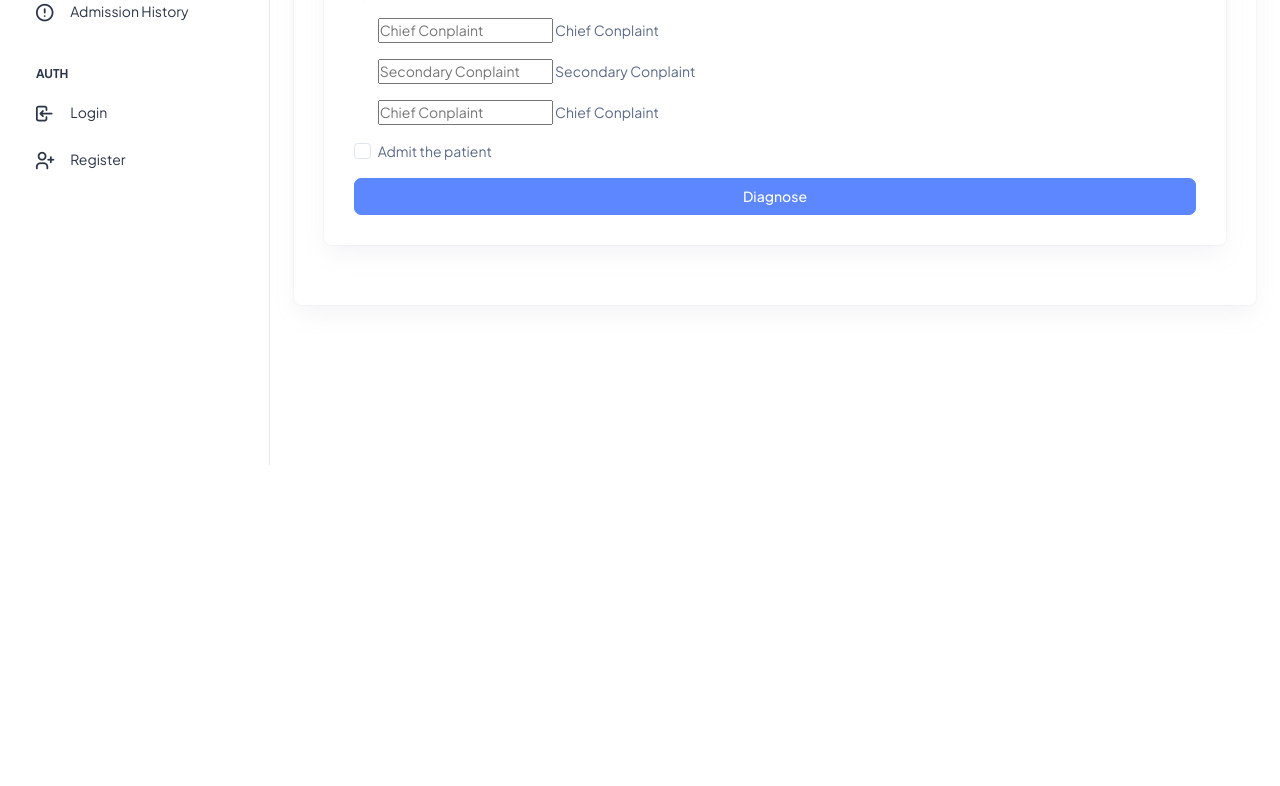
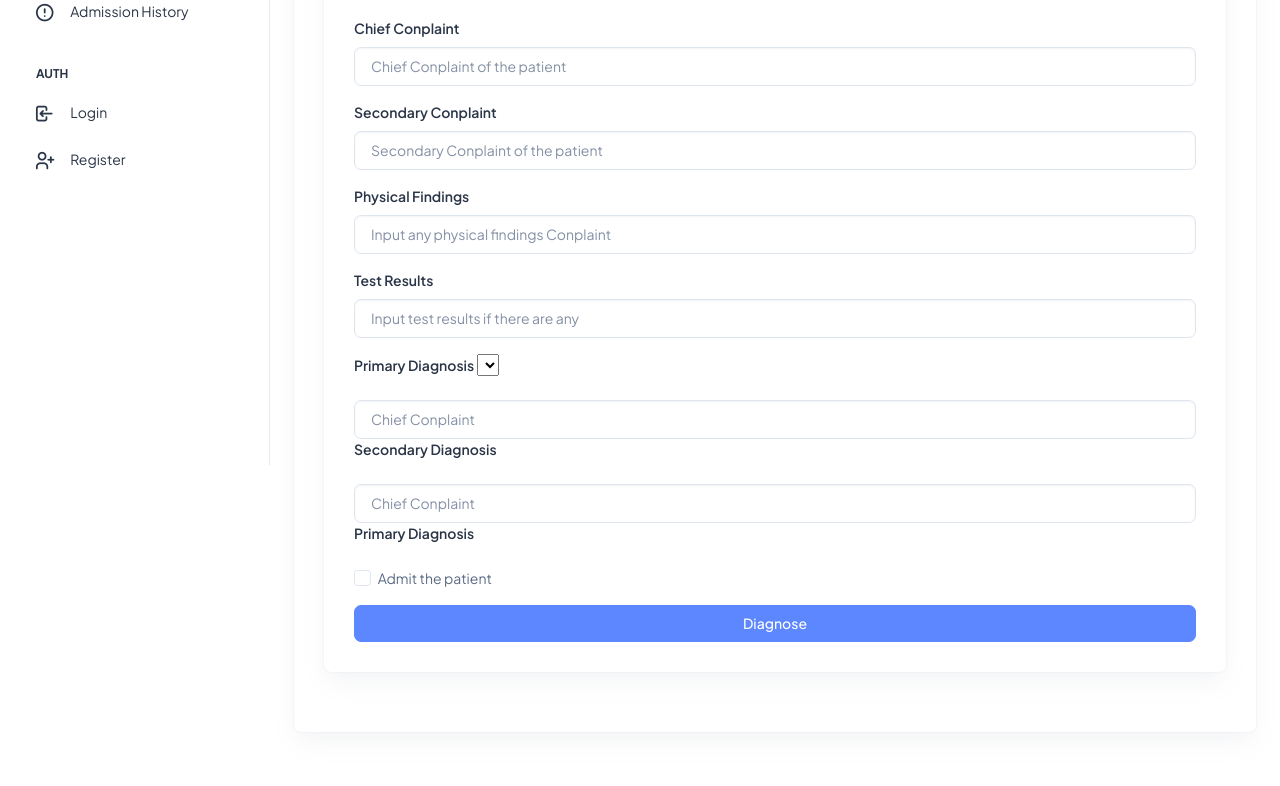
Before and after one commit to bobothaw/YankinOPDManagement, a Django app: template YankinVENV/YankinPedOPDMS/DoctorApp/templates/DoctorApp/diagnosispage.html in a window 1280 px wide. Shown: the part 335-1121 px from the top of the page. Before the commit the page ends 800 px from the top, so only its background shows below. Run offline with Django 5.2, Linux system fonts and the light colour scheme; the template is opened without the code that fills it, so the values that code supplies are empty; some libraries are stand-ins or nearby versions.

Commit message:
Added the necessary inputs fields for diagnosis

```diff
--- a/YankinVENV/YankinPedOPDMS/DoctorApp/templates/DoctorApp/diagnosispage.html
+++ b/YankinVENV/YankinPedOPDMS/DoctorApp/templates/DoctorApp/diagnosispage.html
@@ -23,17 +23,35 @@
         <p class="card-text">
             Systolic/Diastolic: {{waitingPatient.systole}}/{{waitingPatient.diastole}} mHg
         </p>
-        <div class="mb-3 form-check">
-            <input type="text" placeholder="Chief Conplaint" id="chcon">
-            <label class="form-check-label" for="chcon">Chief Conplaint</label>
+        <div class="mb-3">
+            <label class="form-label" for="chcon">Chief Conplaint</label>
+            <input type="text" placeholder="Chief Conplaint of the patient" id="chcon" class="form-control">
         </div>
-        <div class="mb-3 form-check">
-            <input type="text" placeholder="Secondary Conplaint" id="seccon">
-            <label class="form-check-label" for="secon">Secondary Conplaint</label>
+        <div class="mb-3">
+            <label class="form-label" for="secon">Secondary Conplaint</label>
+            <input type="text" placeholder="Secondary Conplaint of the patient" id="seccon" class="form-control">
         </div>
-        <div class="mb-3 form-check">
-            <input type="text" placeholder="Chief Conplaint" id="chcon">
-            <label class="form-check-label" for="admitChecchconk">Chief Conplaint</label>
+        <div class="mb-3">
+            <label class="form-label" for="phyfind">Physical Findings</label>
+            <input type="text" placeholder="Input any physical findings Conplaint" id="phyfind" class="form-control">
+        </div>
+        <div class="mb-3">
+            <label class="form-label" for="testresult">Test Results</label>
+            <input type="text" placeholder="Input test results if there are any" id="testresult" class="form-control">
+        </div>
+        <div class="mb-3">
+            <label class="form-label" for="pridiag">Primary Diagnosis</label>
+            <select name="primaryDiag" id="pridiag">
+                <option value=""></option>
+            </select>
+        </div>
+        <div class="mb-3">
+            <input type="text" placeholder="Chief Conplaint" id="chcon" class="form-control">
+            <label class="form-label" for="admitChecchconk">Secondary Diagnosis</label>
+        </div>
+        <div class="mb-3">
+            <input type="text" placeholder="Chief Conplaint" id="chcon" class="form-control">
+            <label class="form-label" for="admitChecchconk">Primary Diagnosis</label>
         </div>
         <div class="mb-3 form-check">
             <input type="checkbox" class="form-check-input" id="admitCheck" name = "QueueCheck" value = "True">
```
Also changed, not shown: YankinVENV/YankinPedOPDMS/DoctorApp/models.py (line endings or trailing spaces).
